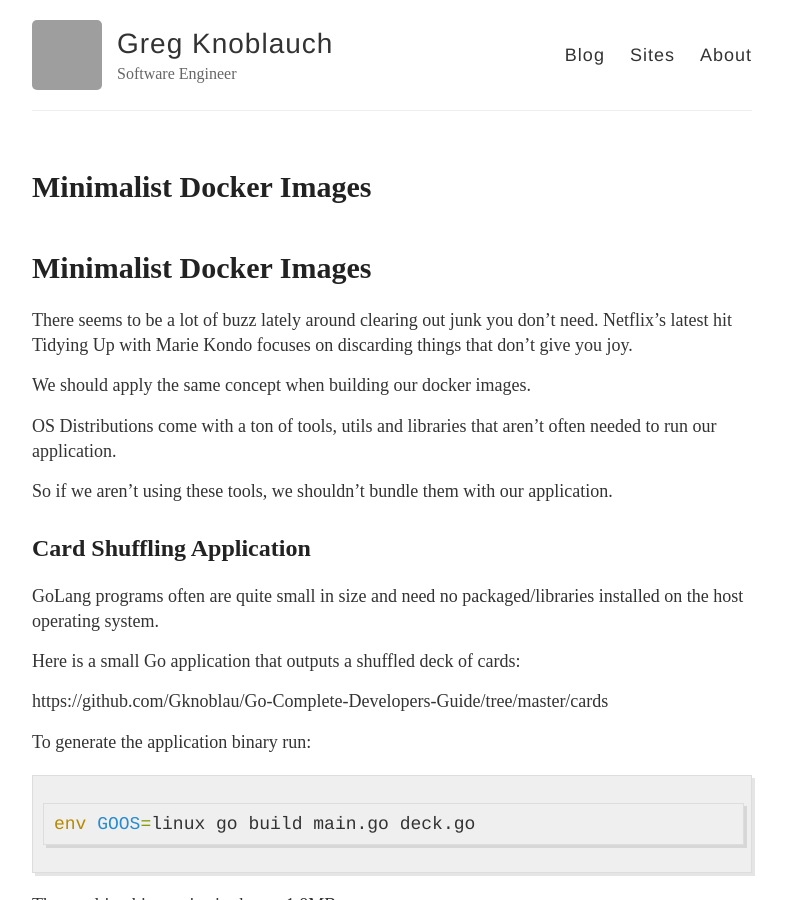
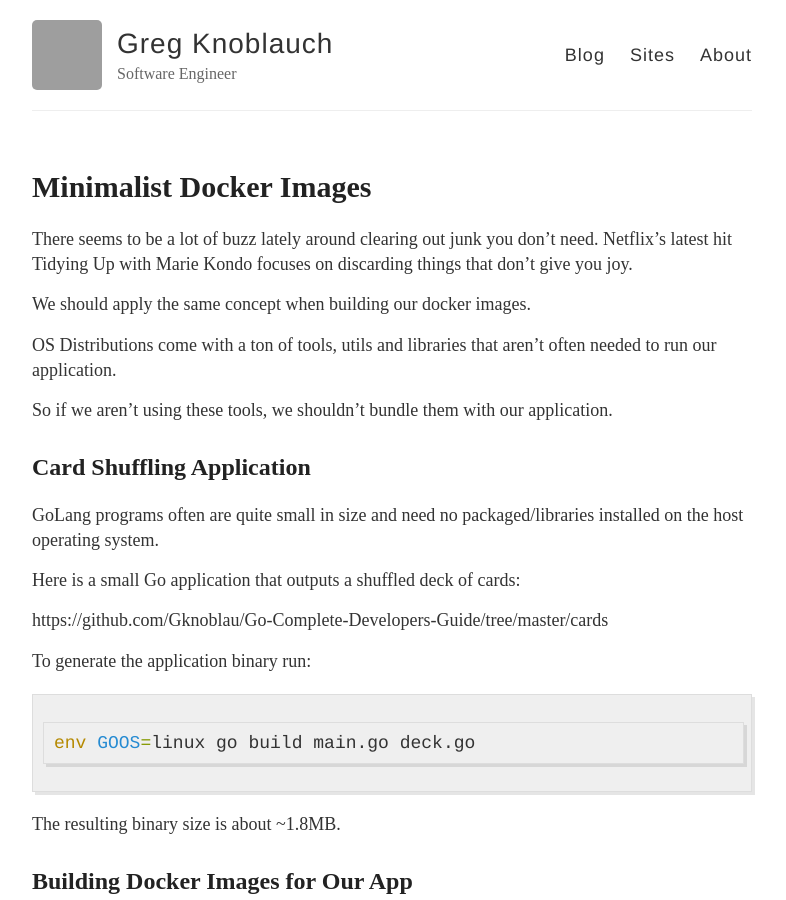
Before and after one commit to Gknoblau/Gknoblau.github.io, a Jekyll site: the page built from _posts/2018-2-10-Minimalist Docker Images.md, in a window 1280 px wide and 900 px high. Shown: the whole window, without its empty margins (248-1034 px from the left). Built offline with Jekyll 4.4.1, drawn with Linux system fonts in a browser that asks for light colours; grey boxes are pictures that could not be loaded.

Commit message:
Fix title

```diff
--- a/_posts/2018-2-10-Minimalist Docker Images.md
+++ b/_posts/2018-2-10-Minimalist Docker Images.md
@@ -2,9 +2,6 @@
 layout: post
 title: Minimalist Docker Images
 ---
-
-
-# Minimalist Docker Images
 
 There seems to be a lot of buzz lately around clearing out junk you don't need. Netflix's latest hit Tidying Up with Marie Kondo focuses on discarding things that don't give you joy.
 
```
